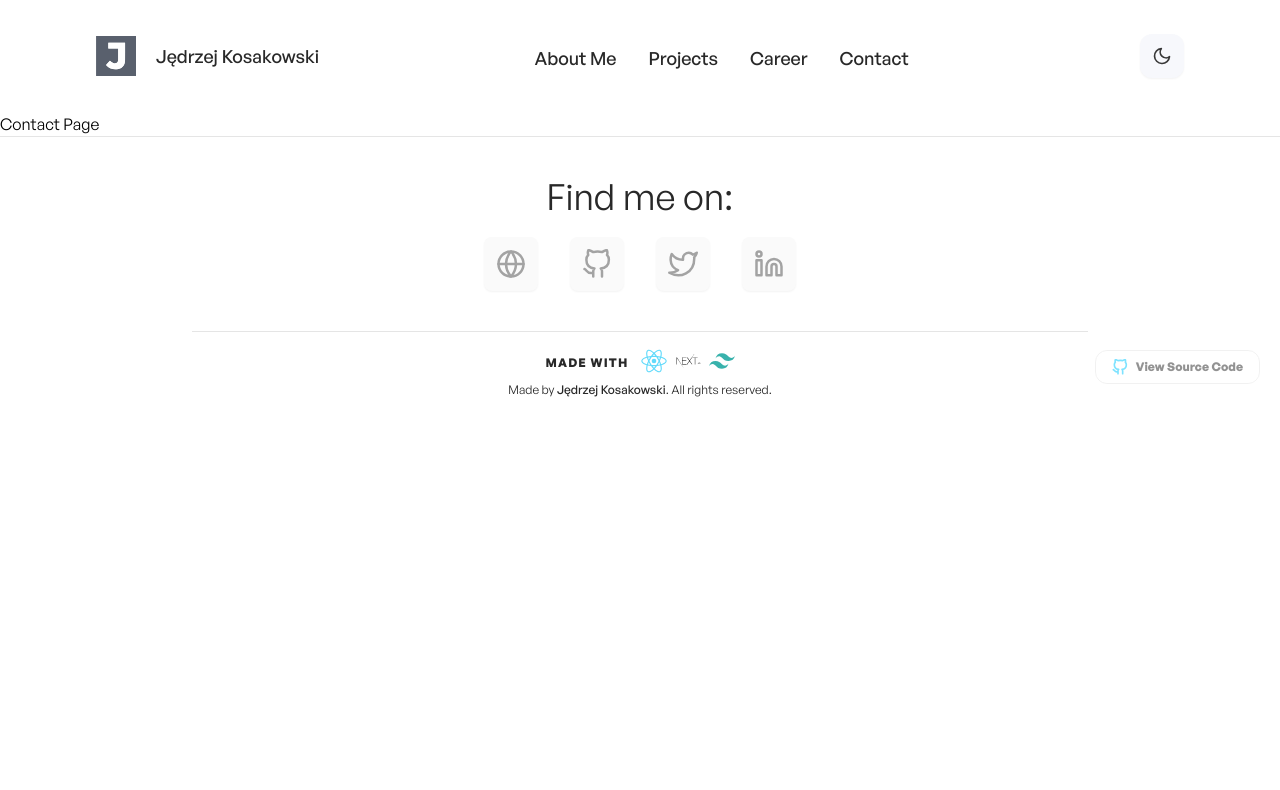
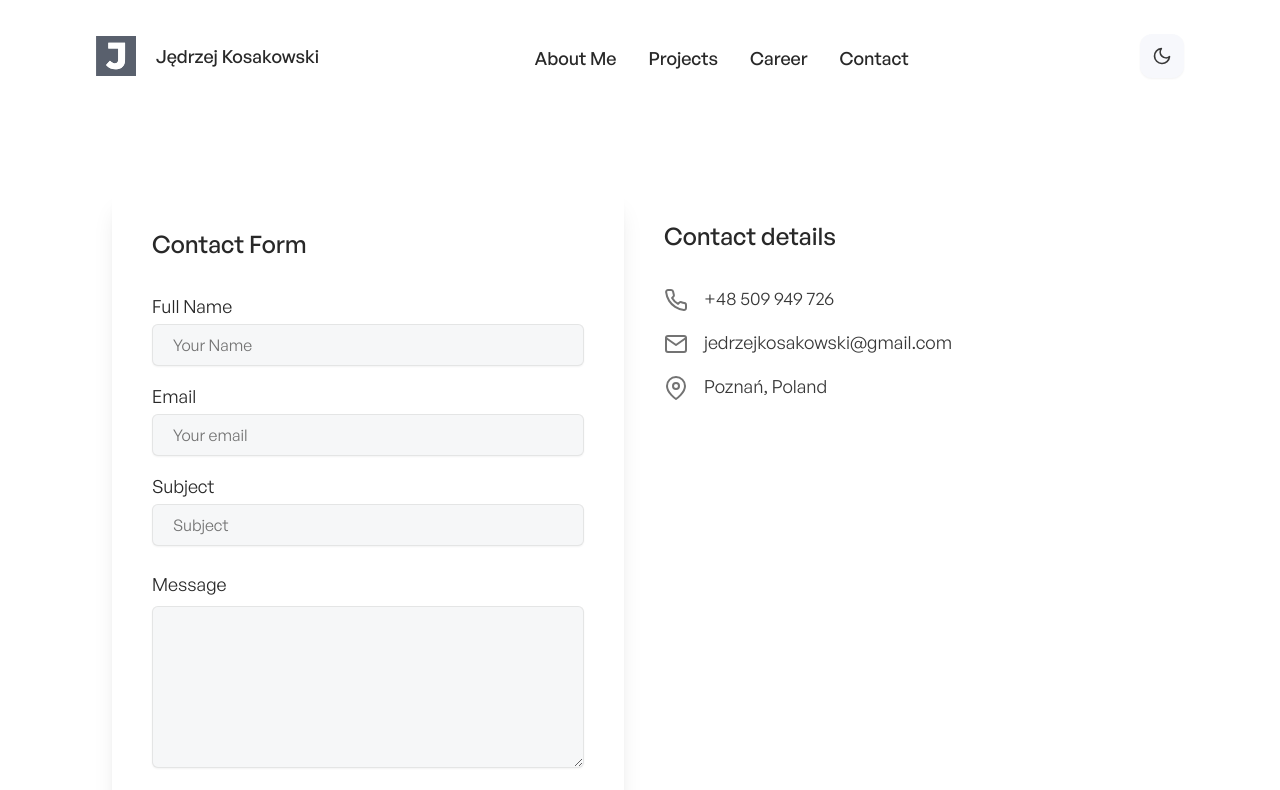
Before and after one commit to Wawrzynn/portfolio-new, a Next.js app: page /contact in a window 1280 px wide. Shown: the top 790 px of the page. Built offline with nearby package versions, Linux system fonts and the light colour scheme.

Commit message:
Added contact form.

```diff
--- /dev/null
+++ b/components/contact/ContactDetails.jsx
@@ -0,0 +1,79 @@
+import { FiPhone, FiMapPin, FiMail } from "react-icons/fi";
+
+// const contacts = [
+//   {
+//     id: 1,
+//     name: "Poznań, Poland",
+//     icon: <FiMapPin />,
+//   },
+//   {
+//     id: 2,
+//     name: "email@domain.com",
+//     icon: <FiMail />,
+//   },
+//   {
+//     id: 3,
+//     name: "555 8888 888",
+//     icon: <FiPhone />,
+//   },
+// ];
+
+function ContactDetails() {
+  const poznanCoordinates = "52.407795,16.933761";
+
+  return (
+    <div className="w-full lg:w-1/2">
+      <div className="text-left max-w-xl px-6">
+        <h2 className="font-general-medium text-2xl text-primary-dark dark:text-primary-light mt-12 mb-8">
+          Contact details
+        </h2>
+        {/* <ul>
+          {contacts.map((contact) => (
+            <li className="flex " key={contact.id}>
+              <i className="text-2xl text-neutral-500 dark:text-neutral-400 mr-4 mt-1">
+                {contact.icon}
+              </i>
+              <span className="text-lg mb-4 text-ternary-dark dark:text-ternary-light">
+                {contact.name}
+              </span>
+            </li>
+          ))}
+        </ul> */}
+        <ul>
+          <li>
+            <a href="tel:+48509949726" className="flex">
+              <i className="text-2xl text-neutral-500 dark:text-neutral-400 mr-4 mt-1">
+                <FiPhone />
+              </i>
+              <span className="text-lg mb-4 text-ternary-dark dark:text-ternary-light">
+                +48 509 949 726
+              </span>
+            </a>
+          </li>
+          <li>
+          <a href="mailto:jedrzejkosakowski@gmail.com" className="flex">
+              <i className="text-2xl text-neutral-500 dark:text-neutral-400 mr-4 mt-1">
+                <FiMail />
+              </i>
+              <span className="text-lg mb-4 text-ternary-dark dark:text-ternary-light">
+                jedrzejkosakowski@gmail.com
+              </span>
+            </a>
+          </li>
+          <li>
+          <a href={`geo:${poznanCoordinates}`} target="_blank" rel="noopener noreferrer" className="flex">
+              <i className="text-2xl text-neutral-500 dark:text-neutral-400 mr-4 mt-1">
+                <FiMapPin />
+              </i>
+              <span className="text-lg mb-4 text-ternary-dark dark:text-ternary-light">
+               Poznań, Poland
+              </span>
+            </a>
+          </li>
+        </ul>
+      </div>
+    </div>
+  );
+}
+
+export default ContactDetails;
--- /dev/null
+++ b/components/contact/ContactForm.jsx
@@ -0,0 +1,78 @@
+import Button from "../reusable/Button";
+import FormInput from "../reusable/FormInput";
+
+function ContactForm() {
+  return (
+    <div className="w-full lg:w-1/2">
+      <div className="leading-loose">
+        <form
+          onSubmit={(e) => {
+            e.preventDefault();
+          }}
+          className="max-w-xl m-4 p-6 sm:p-10 bg-secondary-light dark:bg-secondary-dark rounded-xl shadow-xl text-left"
+        >
+          <p className="font-general-medium text-primary-dark dark:text-primary-light text-2xl mb-8">
+            Contact Form
+          </p>
+
+          <FormInput
+            inputLabel="Full Name"
+            labelFor="name"
+            inputType="text"
+            inputId="name"
+            inputName="name"
+            placeholderText="Your Name"
+            ariaLabelName="Name"
+          />
+          <FormInput
+            inputLabel="Email"
+            labelFor="email"
+            inputType="email"
+            inputId="email"
+            inputName="email"
+            placeholderText="Your email"
+            ariaLabelName="Email"
+          />
+          <FormInput
+            inputLabel="Subject"
+            labelFor="subject"
+            inputType="text"
+            inputId="subject"
+            inputName="subject"
+            placeholderText="Subject"
+            ariaLabelName="Subject"
+          />
+
+          <div className="mt-6">
+            <label
+              className="block text-lg text-primary-dark dark:text-primary-light mb-2"
+              htmlFor="message"
+            >
+              Message
+            </label>
+            <textarea
+              className="w-full px-5 py-2 border border-gray-300 dark:border-primary-dark border-opacity-50 text-primary-dark dark:text-secondary-light bg-ternary-light dark:bg-ternary-dark rounded-md shadow-sm text-md"
+              id="message"
+              name="message"
+              cols="14"
+              rows="6"
+              aria-label="Message"
+            ></textarea>
+          </div>
+
+          <div className="mt-6">
+            <span className="font-general-medium  px-7 py-4 text-white text-center font-medium tracking-wider bg-primary-dark dark:bg-primary-light dark:text-primary-dark focus:ring-1 rounded-lg mt-6 duration-500">
+              <Button
+                title="Send Message"
+                type="submit"
+                aria-label="Send Message"
+              />
+            </span>
+          </div>
+        </form>
+      </div>
+    </div>
+  );
+}
+
+export default ContactForm;
--- /dev/null
+++ b/components/reusable/Button.jsx
@@ -0,0 +1,5 @@
+function Button({ title }) {
+  return <button>{title}</button>;
+}
+
+export default Button;
--- /dev/null
+++ b/components/reusable/FormInput.jsx
@@ -0,0 +1,31 @@
+const FormInput = ({
+  inputLabel,
+  labelFor,
+  inputType,
+  inputId,
+  inputName,
+  placeholderText,
+  ariaLabelName,
+}) => {
+  return (
+    <div className="font-general-regular mb-4">
+      <label
+        className="block text-lg text-primary-dark dark:text-primary-light mb-1"
+        htmlFor={labelFor}
+      >
+        {inputLabel}
+      </label>
+      <input
+        className="w-full px-5 py-2 border border-gray-300 dark:border-primary-dark border-opacity-50 text-primary-dark dark:text-secondary-light bg-ternary-light dark:bg-ternary-dark rounded-md shadow-sm text-md"
+        type={inputType}
+        id={inputId}
+        name={inputName}
+        placeholder={placeholderText}
+        aria-label={ariaLabelName}
+        required
+      />
+    </div>
+  );
+};
+
+export default FormInput;
--- a/pages/contact.js
+++ b/pages/contact.js
@@ -1,3 +1,27 @@
-export default function Projects() {
-  return <h1>Contact Page</h1>
+import { motion } from "framer-motion";
+import ContactDetails from "../components/contact/ContactDetails";
+import ContactForm from "../components/contact/ContactForm";
+import MetaHeaders from "../components/global/MetaHeaders";
+
+export default function contact() {
+  return (
+    <div>
+      <MetaHeaders title="Contact" />
+
+      <motion.div
+        initial={{ opacity: 0 }}
+        animate={{ opacity: 1 }}
+        transition={{
+          ease: "easeInOut",
+          duration: 0.5,
+          delay: 0.1,
+        }}
+        className="container mx-auto flex flex-col-reverse lg:flex-row py-5 lg:py-10 lg:mt-5"
+      >
+        <ContactForm />
+
+        <ContactDetails />
+      </motion.div>
+    </div>
+  );
 }
```
